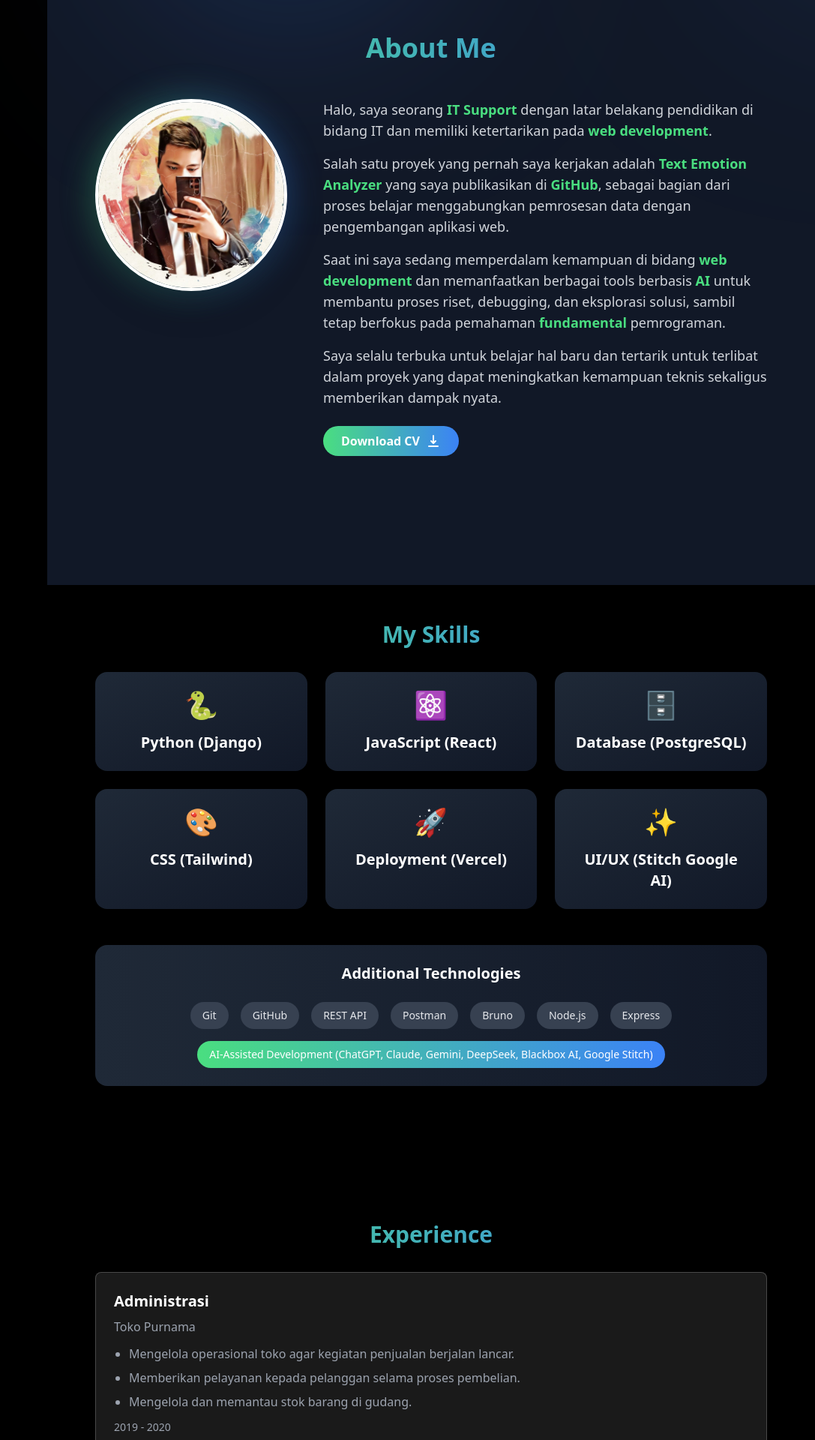
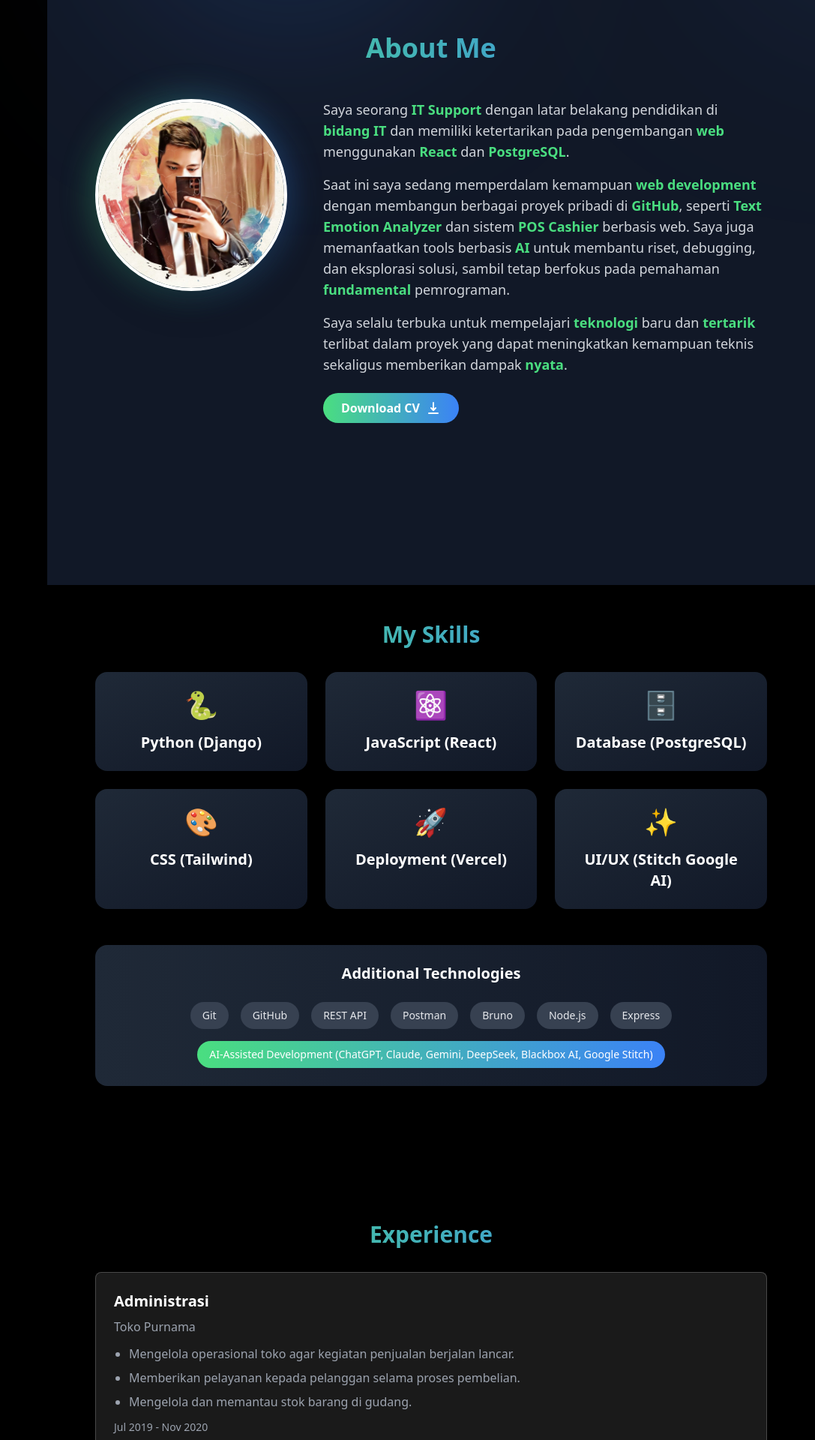
Before and after one commit to edrzvena/portofolio-react, a React (Create React App) app: page / in a window 1280 px wide. Shown: the part 820-2740 px from the top of the page at 75% size, without its empty margins (193-1280 px from the left). Built offline with nearby package versions, Linux system fonts and the light colour scheme.

Commit message:
revisi edukasi, pengelaman dan tentang

```diff
--- a/src/sections/About.js
+++ b/src/sections/About.js
@@ -40,34 +40,29 @@ const About = () => {
               }`}
           >
             <p className="mb-4">
-              Halo, saya seorang <span className="font-semibold text-green-400">IT Support</span> dengan
-              latar belakang pendidikan di bidang IT dan memiliki ketertarikan pada
-              <span className="font-semibold text-green-400"> web development</span>.
+              Saya seorang <span className="font-semibold text-green-400">IT Support</span> dengan
+              latar belakang pendidikan di <span className="font-semibold text-green-400">bidang IT</span> dan
+              memiliki ketertarikan pada pengembangan <span className="font-semibold text-green-400">web</span> menggunakan{' '}
+              <span className="font-semibold text-green-400">React</span> dan{' '}
+              <span className="font-semibold text-green-400">PostgreSQL</span>.
             </p>
 
             <p className="mb-4">
-              Salah satu proyek yang pernah saya kerjakan adalah{' '}
-              <span className="font-semibold text-green-400">
-                Text Emotion Analyzer
-              </span>{' '}
-              yang saya publikasikan di
-              <span className="font-semibold text-green-400"> GitHub</span>, sebagai bagian dari proses belajar
-              menggabungkan pemrosesan data dengan pengembangan aplikasi web.
-            </p>
-
-            <p className="mb-4">
-              Saat ini saya sedang memperdalam kemampuan di bidang
-              <span className="font-semibold text-green-400"> web development</span> dan memanfaatkan berbagai tools berbasis
-              <span className="font-semibold text-green-400"> AI</span> untuk membantu
-              proses riset, debugging, dan eksplorasi solusi, sambil tetap
-              berfokus pada pemahaman
-              <span className="font-semibold text-green-400"> fundamental</span> pemrograman.
+              Saat ini saya sedang memperdalam kemampuan{' '}
+              <span className="font-semibold text-green-400">web development</span> dengan membangun berbagai
+              proyek pribadi di <span className="font-semibold text-green-400">GitHub</span>, seperti{' '}
+              <span className="font-semibold text-green-400">Text Emotion Analyzer</span> dan sistem{' '}
+              <span className="font-semibold text-green-400">POS Cashier</span> berbasis web. Saya juga
+              memanfaatkan tools berbasis <span className="font-semibold text-green-400">AI</span> untuk
+              membantu riset, debugging, dan eksplorasi solusi, sambil tetap berfokus pada pemahaman{' '}
+              <span className="font-semibold text-green-400">fundamental</span> pemrograman.
             </p>
 
             <p className="mb-6">
-              Saya selalu terbuka untuk belajar hal baru dan tertarik untuk terlibat
-              dalam proyek yang dapat meningkatkan kemampuan teknis sekaligus
-              memberikan dampak nyata.
+              Saya selalu terbuka untuk mempelajari <span className="font-semibold text-green-400">teknologi</span> baru
+              dan <span className="font-semibold text-green-400">tertarik</span> terlibat dalam proyek yang
+              dapat meningkatkan kemampuan teknis sekaligus memberikan dampak{' '}
+              <span className="font-semibold text-green-400">nyata</span>.
             </p>
 
             {/* Download CV Button */}
--- a/src/sections/Education.js
+++ b/src/sections/Education.js
@@ -13,7 +13,7 @@ const Education = () => {
               title: 'Sarjana Teknik Komputer',
               institution: 'Universitas Buddhi Dharma',
               date: '2020 - 2024',
-              details: ['IPK: 3.51.', 'Fokus pada pengembangan web menggunakan framework React.', 'Pengembangan NLP, Data Mining dan Text Mining.']
+              details: ['IPK: 3.51.', 'Fokus pada pengembangan web modern menggunakan React dan PostgreSQL.', 'Pengembangan NLP, Data Mining dan Text Mining.']
             },
             {
               title: 'Proyek Skripsi',
--- a/src/sections/Experience.js
+++ b/src/sections/Experience.js
@@ -12,7 +12,7 @@ const Experience = () => {
             {
               "title": "Administrasi",
               "company": "Toko Purnama",
-              "date": "2019 - 2020",
+              "date": "Jul 2019 - Nov 2020",
               "tasks": [
                 "Mengelola operasional toko agar kegiatan penjualan berjalan lancar.",
                 "Memberikan pelayanan kepada pelanggan selama proses pembelian.",
@@ -22,7 +22,7 @@ const Experience = () => {
             {
               "title": "Administrasi",
               "company": "PT. Usaha Inti Bersama",
-              "date": "2020 - 2022",
+              "date": "Nov 2020 - Mar 2022",
               "tasks": [
                 "Mengelola operasional toko online dan proses penjualan.",
                 "Membuat konten digital untuk promosi produk.",
@@ -32,7 +32,7 @@ const Experience = () => {
             {
               "title": "IT Support",
               "company": "PT. GFC Terpadu",
-              "date": "2022 - present",
+              "date": "Nov 2022 - present",
               "tasks": [
                 "Maintenance dan troubleshooting sistem CCTV.",
                 "Konfigurasi sistem CCTV sesuai kebutuhan operasional.",
```
Also changed, not shown: 2 other files (tests, documents, lock files or other folders).
